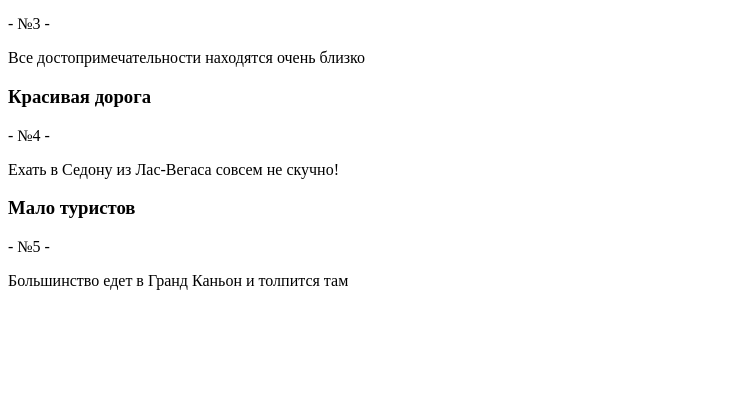
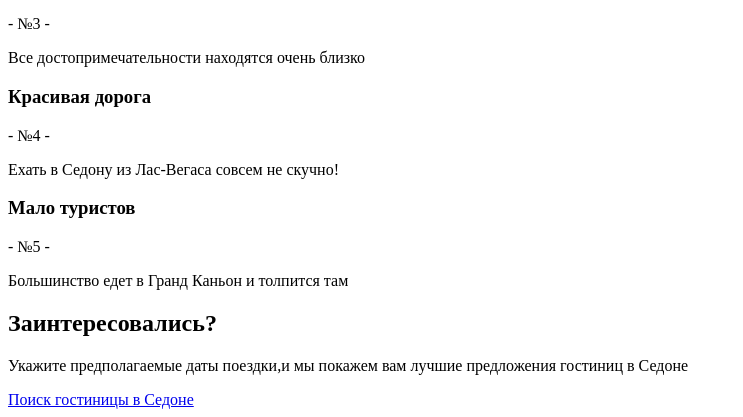
Before and after one commit to htmlacademy-htmlcss/2054431-sedona-34, a plain HTML site: page index.html in a window 1280 px wide. Shown: the part 1002-1419 px from the top of the page, without its empty margins (0-743 px from the left). Before the commit the page ends 1308 px from the top, so only its background shows below. Drawn offline with Linux system fonts and the light colour scheme.

Commit message:
Update index.html
Main done

```diff
--- a/index.html
+++ b/index.html
@@ -116,7 +116,14 @@
         </div>
       </section>
 
-    </main>
+      <section class="Hotels">
+        <h2>
+          Заинтересовались?
+        </h2>
+        <p>Укажите предполагаемые даты поездки,и мы покажем вам лучшие предложения гостиниц в Седоне</p>
+         <a href="catalog.html"> Поиск гостиницы в Седоне</a>
+      </section>
+   </main>
 
   </body>
 </html>
```
